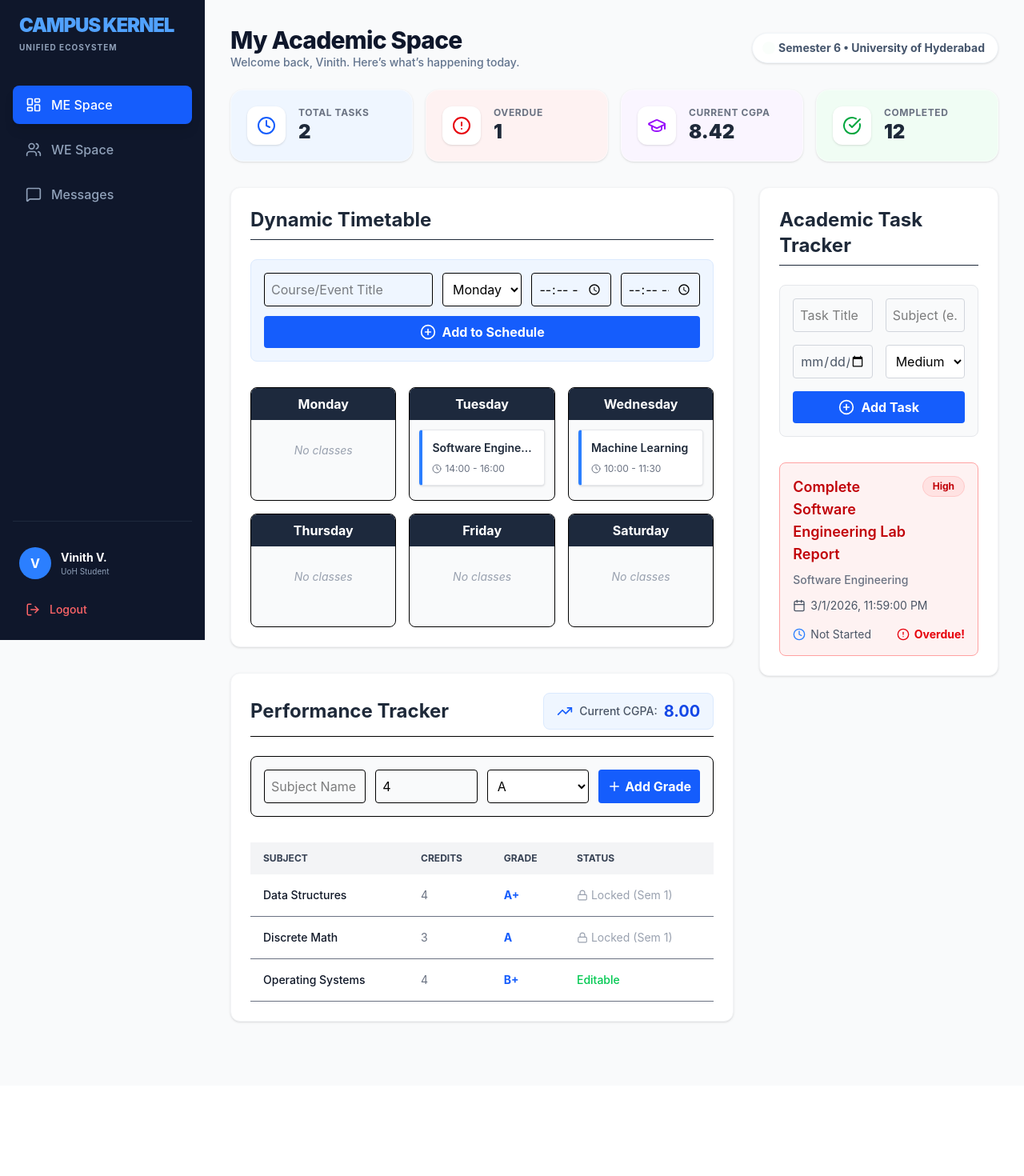
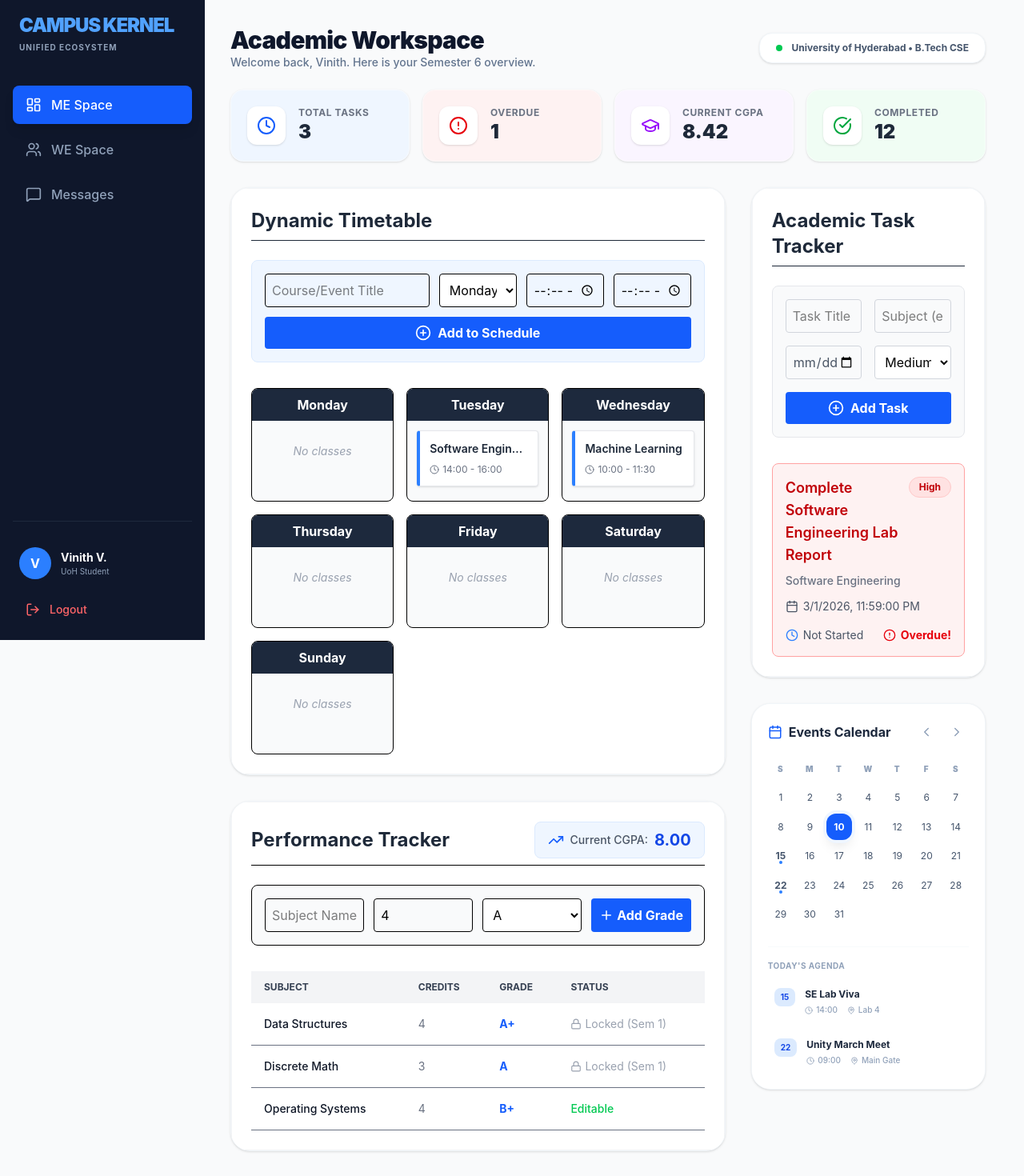
Before and after one commit to vaddepallyvinith/Software_Engineering, a React (Vite) app in the folder CampusKernal_SELab_Project/Code/Frontend/campus-kernel-client/: page / in a window 1280 px wide. Shown: the top 1470 px of the page at 80% size. Before the commit the page ends 1357 px from the top, so only its background shows below. Built offline with nearby package versions, Linux system fonts and the light colour scheme.

Commit message:
Frontend updated

```diff
--- /dev/null
+++ b/CampusKernal_SELab_Project/Code/Frontend/campus-kernel-client/src/components/me-space/EventsCalendar.jsx
@@ -0,0 +1,88 @@
+import React, { useState } from 'react';
+import { ChevronLeft, ChevronRight, Calendar as CalIcon, MapPin, Clock } from 'lucide-react';
+
+export default function EventsCalendar() {
+  // Logic for the date grid
+  const [currentDay] = useState(10); // Simulating today is March 10th
+  const days = Array.from({ length: 31 }, (_, i) => i + 1);
+
+  // Prototype Events (Sub-Module 1.1)
+  const academicEvents = [
+    { id: 1, day: 15, title: 'SE Lab Viva', time: '14:00', room: 'Lab 4' },
+    { id: 2, day: 22, title: 'Unity March Meet', time: '09:00', room: 'Main Gate' },
+  ];
+
+  return (
+    <div className="p-5 bg-white h-full flex flex-col">
+      {/* 1. Header with Navigation */}
+      <div className="flex items-center justify-between mb-6">
+        <h3 className="font-bold text-slate-800 flex items-center gap-2">
+          <CalIcon size={18} className="text-blue-600" />
+          Events Calendar
+        </h3>
+        <div className="flex gap-2">
+          <button className="p-1.5 hover:bg-slate-100 rounded-lg text-slate-400 transition-all active:scale-95">
+            <ChevronLeft size={18} />
+          </button>
+          <button className="p-1.5 hover:bg-slate-100 rounded-lg text-slate-400 transition-all active:scale-95">
+            <ChevronRight size={18} />
+          </button>
+        </div>
+      </div>
+
+      {/* 2. Days of the Week Header */}
+      <div className="grid grid-cols-7 gap-1 text-[10px] font-black text-slate-400 text-center uppercase tracking-widest mb-3">
+        <span>S</span><span>M</span><span>T</span><span>W</span><span>T</span><span>F</span><span>S</span>
+      </div>
+
+      {/* 3. Modern Date Grid */}
+
+      <div className="grid grid-cols-7 gap-1 mb-6">
+        {days.map((d) => {
+          const isToday = d === currentDay;
+          const hasEvent = academicEvents.some(e => e.day === d);
+
+          return (
+            <div
+              key={d}
+              className={`aspect-square flex flex-col items-center justify-center text-xs rounded-xl cursor-pointer transition-all relative
+                ${isToday ? 'bg-blue-600 text-white font-bold shadow-lg ring-4 ring-blue-50' : 'hover:bg-blue-50 text-slate-600'}
+                ${hasEvent && !isToday ? 'text-blue-600 font-bold' : ''}
+              `}
+            >
+              {d}
+              {hasEvent && (
+                <div className={`w-1 h-1 rounded-full absolute bottom-1.5 ${isToday ? 'bg-white' : 'bg-blue-500'}`}></div>
+              )}
+            </div>
+          );
+        })}
+      </div>
+
+      {/* 4. Upcoming Agenda Section */}
+      <div className="mt-auto pt-4 border-t border-slate-50">
+        <p className="text-[10px] font-bold text-slate-400 uppercase tracking-wider mb-3">Today's Agenda</p>
+        <div className="space-y-3">
+          {academicEvents.filter(e => e.day >= currentDay).slice(0, 2).map(event => (
+            <div key={event.id} className="group cursor-pointer p-2 rounded-xl hover:bg-slate-50 transition-colors">
+              <div className="flex items-start gap-3">
+                <div className="bg-blue-100 text-blue-700 text-[10px] font-bold px-2 py-1 rounded-lg">
+                  {event.day}
+                </div>
+                <div className="flex-1">
+                  <p className="text-xs font-bold text-slate-800 group-hover:text-blue-600 transition-colors">
+                    {event.title}
+                  </p>
+                  <div className="flex items-center gap-3 mt-1 text-[10px] text-slate-400 font-medium">
+                    <span className="flex items-center gap-1"><Clock size={10} /> {event.time}</span>
+                    <span className="flex items-center gap-1"><MapPin size={10} /> {event.room}</span>
+                  </div>
+                </div>
+              </div>
+            </div>
+          ))}
+        </div>
+      </div>
+    </div>
+  );
+}
--- a/CampusKernal_SELab_Project/Code/Frontend/campus-kernel-client/src/components/me-space/Timetable.jsx
+++ b/CampusKernal_SELab_Project/Code/Frontend/campus-kernel-client/src/components/me-space/Timetable.jsx
@@ -2,7 +2,7 @@ import { useState } from 'react';
 import { Clock, BookOpen, PlusCircle, AlertTriangle } from 'lucide-react';
 
 export default function Timetable() {
-  const daysOfWeek = ['Monday', 'Tuesday', 'Wednesday', 'Thursday', 'Friday', 'Saturday'];
+  const daysOfWeek = ['Monday', 'Tuesday', 'Wednesday', 'Thursday', 'Friday', 'Saturday','Sunday'];
 
   // Dummy data for the initial schedule
   const [events, setEvents] = useState([
--- a/CampusKernal_SELab_Project/Code/Frontend/campus-kernel-client/src/pages/MeSpace.jsx
+++ b/CampusKernal_SELab_Project/Code/Frontend/campus-kernel-client/src/pages/MeSpace.jsx
@@ -3,45 +3,79 @@ import TaskList from '../components/me-space/TaskList';
 import Timetable from '../components/me-space/Timetable';
 import PerformanceTracker from '../components/me-space/PerformanceTracker';
 import StatsOverview from '../components/me-space/StatsOverview';
-
+import EventsCalendar from '../components/me-space/EventsCalendar';
 
 export default function MeSpace() {
-  // Shared state simulation (In the future, this comes from a Global Context or Backend)
+  // Shared state for the prototype logic
   const [tasks] = useState([
-    { id: 1, deadline: '2026-03-01', status: 'Not Started' },
-    { id: 2, deadline: '2026-03-15', status: 'In Progress' }
+    { id: 1, title: 'SE Lab Report', deadline: '2026-03-01', status: 'Not Started' },
+    { id: 2, title: 'ML Assignment', deadline: '2026-03-15', status: 'In Progress' },
+    { id: 3, title: 'DBMS Schema', deadline: '2026-03-09', status: 'Completed' }
   ]);
 
-  const overdueCount = tasks.filter(t => new Date(t.deadline) < new Date() && t.status !== 'Completed').length;
+  // Constraint Logic: Calculate overdue tasks for the Stats cards
+  const overdueCount = tasks.filter(t =>
+    new Date(t.deadline) < new Date() && t.status !== 'Completed'
+  ).length;
 
   return (
-    <div className="space-y-6 pb-12">
+    <div className="space-y-6 pb-12 pr-4 animate-in fade-in duration-500">
+
+      {/* 1. HEADER SECTION */}
       <header className="flex flex-col md:flex-row md:items-center justify-between gap-4">
         <div>
-          <h1 className="text-3xl font-extrabold text-slate-900 tracking-tight">My Academic Space</h1>
-          <p className="text-slate-500 font-medium text-sm">Welcome back, Vinith. Here’s what’s happening today.</p>
+          <h1 className="text-3xl font-black text-slate-900 tracking-tight">Academic Workspace</h1>
+          <p className="text-slate-500 font-medium text-sm">Welcome back, Vinith. Here is your Semester 6 overview.</p>
         </div>
-        <div className="flex items-center gap-2 bg-white px-4 py-2 rounded-full shadow-sm border border-slate-100 text-sm font-bold text-slate-600">
-           <span className="w-2 h-2 bg-green-500 rounded-full animate-ping"></span>
-           Semester 6 • University of Hyderabad
+        <div className="flex items-center gap-3 bg-white px-5 py-2.5 rounded-2xl shadow-sm border border-slate-100 text-xs font-bold text-slate-600">
+           <span className="relative flex h-2 w-2">
+             <span className="animate-ping absolute inline-flex h-full w-full rounded-full bg-green-400 opacity-75"></span>
+             <span className="relative inline-flex rounded-full h-2 w-2 bg-green-500"></span>
+           </span>
+           University of Hyderabad • B.Tech CSE
         </div>
       </header>
 
-      {/* New Stats Section */}
+      {/* 2. STATS OVERVIEW (Top Row) */}
       <StatsOverview
         taskCount={tasks.length}
         overdueCount={overdueCount}
         cgpa="8.42"
       />
 
+      {/* 3. MAIN DASHBOARD GRID (4 Blocks) */}
       <div className="grid grid-cols-1 lg:grid-cols-12 gap-8">
+
+        {/* --- LEFT COLUMN (8 Units) --- */}
         <div className="lg:col-span-8 space-y-8">
-          <Timetable />
-          <PerformanceTracker />
+
+          {/* BLOCK 1: TIMETABLE MANAGER (Sub-Module 1.1) */}
+          <section className="bg-white rounded-3xl shadow-sm border border-slate-100 overflow-hidden hover:shadow-md transition-shadow">
+            <Timetable />
+          </section>
+
+          {/* BLOCK 4: PERFORMANCE TRACKER (Sub-Module 1.3) */}
+          <section className="bg-white rounded-3xl shadow-sm border border-slate-100 overflow-hidden hover:shadow-md transition-shadow">
+            <PerformanceTracker />
+          </section>
+
         </div>
-        <div className="lg:col-span-4">
-          <TaskList />
+
+        {/* --- RIGHT COLUMN (4 Units) --- */}
+        <div className="lg:col-span-4 space-y-8">
+
+          {/* BLOCK 3: TO-DO LIST / TASK TRACKER (Sub-Module 1.2) */}
+          <section className="bg-white rounded-3xl shadow-sm border border-slate-100 overflow-hidden hover:shadow-md transition-shadow">
+            <TaskList />
+          </section>
+
+          {/* BLOCK 2: EVENTS CALENDAR (Google-like Mini Calendar) */}
+          <section className="bg-white rounded-3xl shadow-sm border border-slate-100 overflow-hidden hover:shadow-md transition-shadow">
+            <EventsCalendar />
+          </section>
+
         </div>
+
       </div>
     </div>
   );
```
Also changed, not shown: CampusKernal_SELab_Project/Code/Frontend/campus-kernel-client/src/pages/Messages.jsx (+49 -29 lines).
